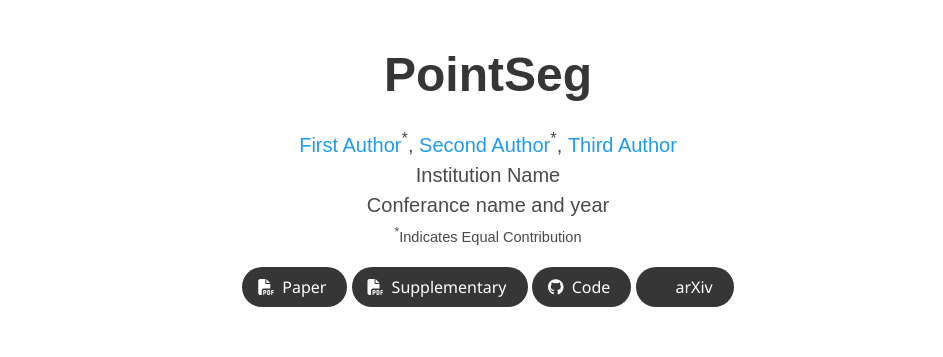
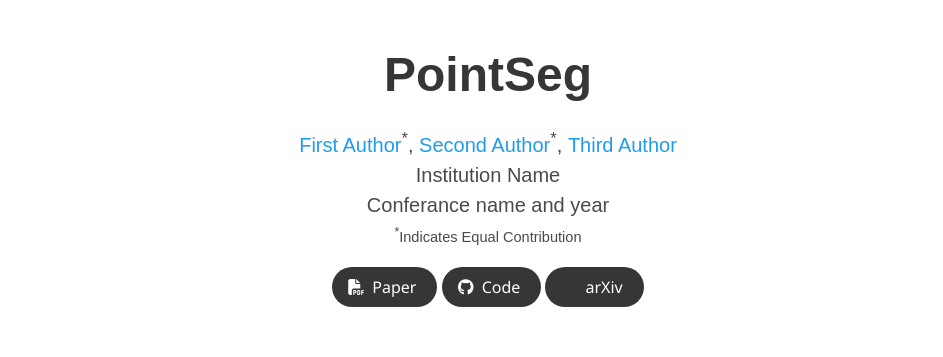
Before and after one commit to hithqd/hithqd.github.io, a plain HTML site: page pointseg.html in a window 1280 px wide. Shown: the top 357 px of the page, without its empty margins (152-1095 px from the left). Drawn offline with nearby package versions, Linux system fonts and the light colour scheme; some icons are missing; a web font is replaced by a local one.

Commit message:
Update pointseg.html

```diff
--- a/pointseg.html
+++ b/pointseg.html
@@ -81,17 +81,6 @@
                         <span>Paper</span>
                       </a>
                     </span>
-
-                    <!-- Supplementary PDF link -->
-                    <span class="link-block">
-                      <a href="static/pdfs/supplementary_material.pdf" target="_blank"
-                      class="external-link button is-normal is-rounded is-dark">
-                      <span class="icon">
-                        <i class="fas fa-file-pdf"></i>
-                      </span>
-                      <span>Supplementary</span>
-                    </a>
-                  </span>
 
                   <!-- Github link -->
                   <span class="link-block">
```
